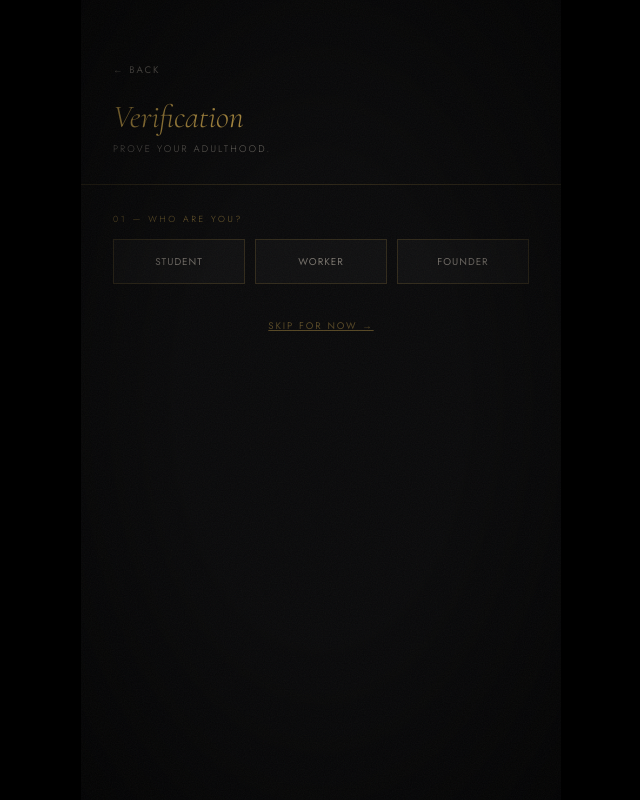
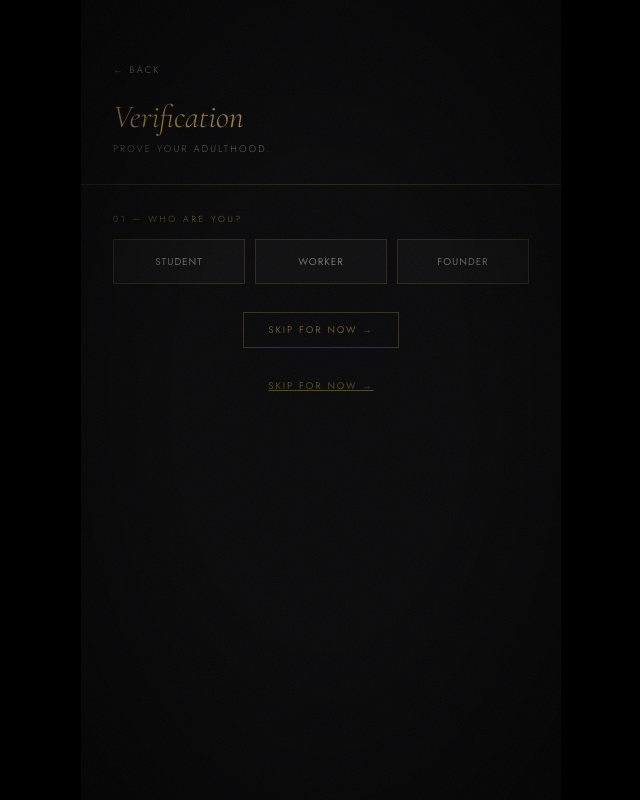
Before and after one commit to kgg2512/AdultRunningClub, a plain HTML site: page index.html in a window 1280 px wide. Both pictures are taken after a click on the button "YES, I AM AN ADULT.". Shown: the whole page, without its empty margins (319-959 px from the left). Drawn offline with nearby package versions, Linux system fonts and the light colour scheme.

Commit message:
fix: Skip 버튼 역할 선택 바로 아래로 이동 (항상 보이게)

```diff
--- a/index.html
+++ b/index.html
@@ -208,6 +208,9 @@ html,body{height:100%;background:#000;color:var(--text);font-family:var(--sans);
       <button class="role-btn" onclick="pickRole('student',this)">Student</button>
       <button class="role-btn" onclick="pickRole('pro',this)">Worker</button>
       <button class="role-btn" onclick="pickRole('founder',this)">Founder</button>
+    </div>
+    <div style="text-align:center;margin-bottom:20px">
+      <button onclick="skipVerify()" style="background:none;border:1px solid rgba(200,162,74,0.25);color:rgba(200,162,74,0.5);font-family:'Jost',sans-serif;font-size:0.6rem;letter-spacing:0.2em;text-transform:uppercase;cursor:pointer;padding:10px 24px">Skip for now →</button>
     </div>
     <div id="email-step" style="display:none">
       <div class="v-slabel">02 — Your email</div>
```
